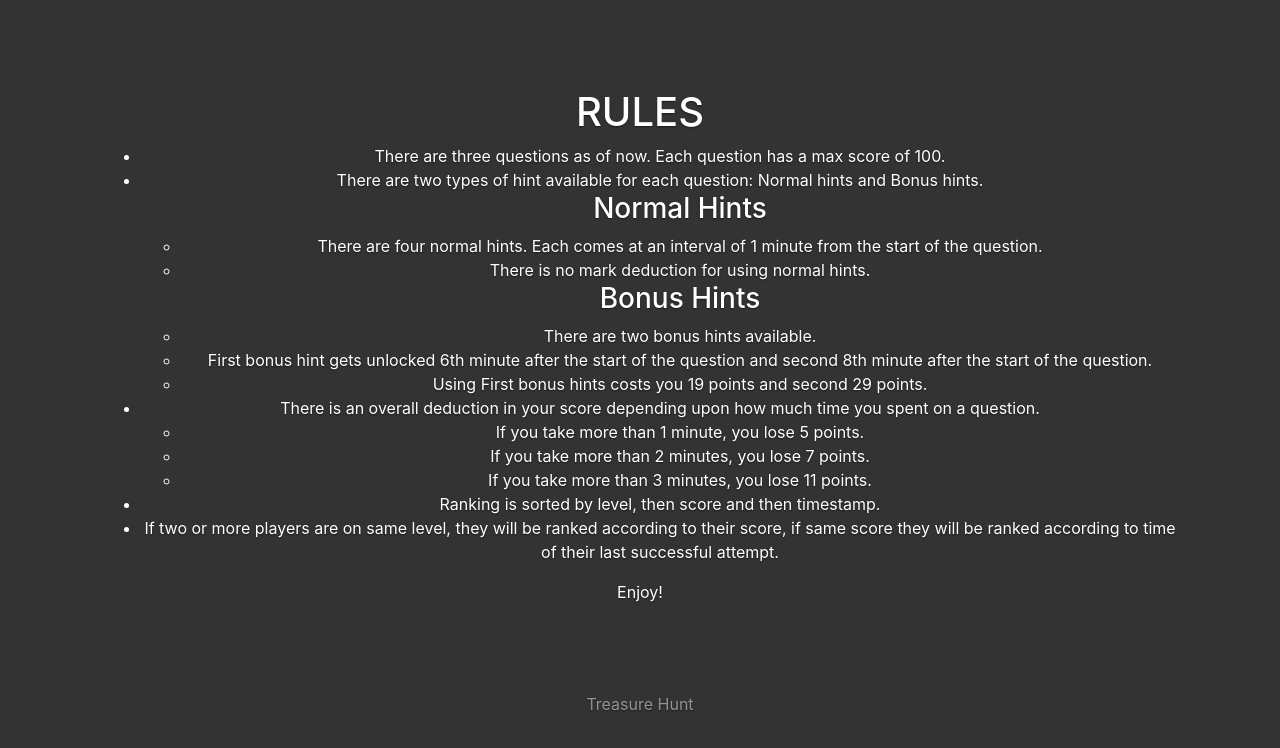
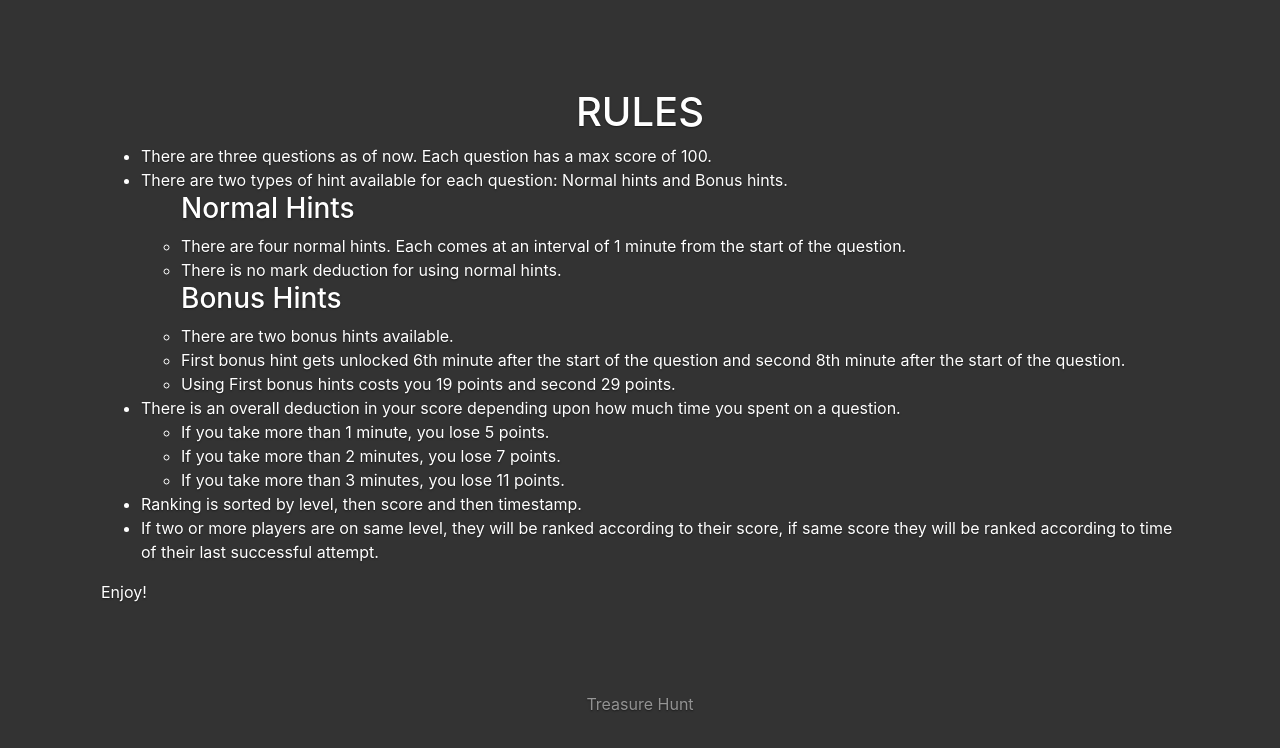
Before and after one commit to swapojha/treasurehunt, a Django app: page /rules/ in a window 1280 px wide. Shown: the part 52-800 px from the top of the page. Run offline with Django 3.2, Linux system fonts and the light colour scheme; some libraries are stand-ins or nearby versions.

```diff
--- a/TreasureHunt/templates/rules.html
+++ b/TreasureHunt/templates/rules.html
@@ -7,7 +7,7 @@
               <h1>RULES</h1>
           </div>
       </div>
-      <div class="row">
+      <div class="row text-left">
           <div class="col-12">
               <ul>
                   <li>
```
